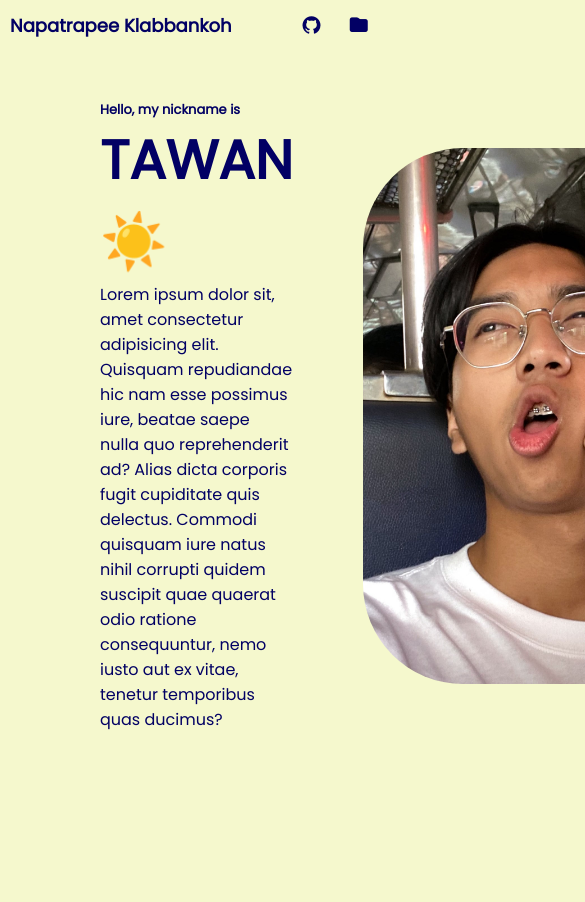
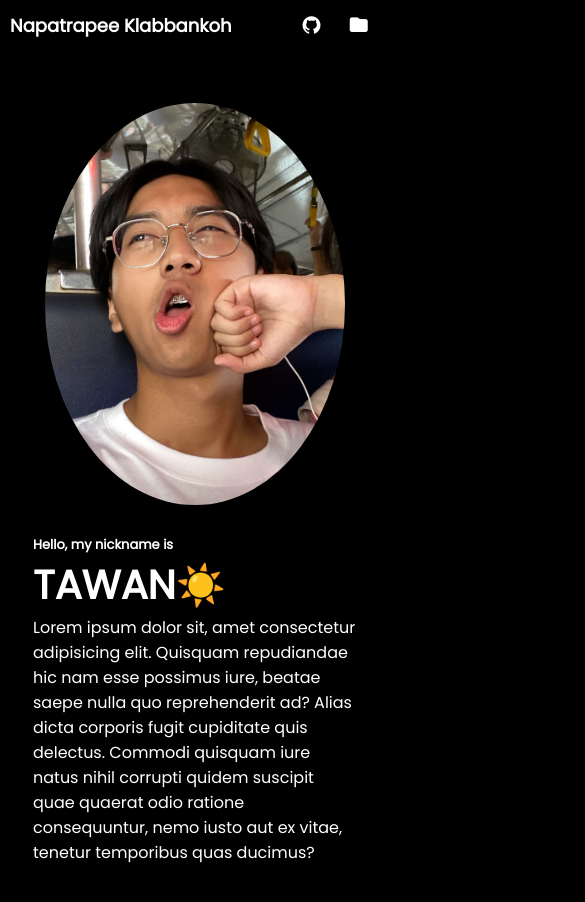
Before and after one commit to Ricebeater/My_Portfolio_Website, a plain HTML site: page index.html in a window 390 px wide. Shown: the top 902 px of the page, 585 px wide, since content can reach past the window. Before the commit the page ends 844 px from the top, so only its background shows below. Drawn offline with Linux system fonts and the light colour scheme.

Commit message:
Styling and Responsiveness

```diff
--- a/index.html
+++ b/index.html
@@ -51,7 +51,7 @@
             </div>
 
             <div class="headshot">
-                <img src="Pic_webp/IMG_6798_jpg.jpg" alt="Poster" style="width: 400px; height: auto;">
+                <img src="Pic_webp/IMG_6798_jpg.jpg" alt="Poster">
             </div>
         </section>
 
--- a/style.css
+++ b/style.css
@@ -1,7 +1,7 @@
 :root{
-    --text-color: #020064;
+    --text-color: #ffffff;
     --link-color: #4a76ee;
-    --background-color: #f5f8cd;
+    --background-color: #000000;
 }
 
 html{
@@ -67,7 +67,7 @@ nav .right a span{
 }
 
 .hero-section .text{
-    padding: 0 50px;
+    padding: 0 30px;
     flex: 9;
 }
 
@@ -82,11 +82,44 @@ nav .right a span{
 .hero-section .headshot{
     display: flex;
     justify-content: right;
+    margin-right: 30px;
+    margin-bottom: 10px;
     flex: 3;
 }
 
 .hero-section .headshot img{
-    border-radius: 100px;
+    width: 350px;
+    border-radius: 50%;
+}
+
+@media (max-width: 890px){
+    .hero-section{
+        flex-direction: column-reverse;
+        justify-content: center;
+        margin-right: 0;
+    }
+
+    .hero-section {
+        padding: 20px;
+    }
+
+    .hero-section .headshot{
+        margin-right: 0;
+    }
+
+    .hero-section .headshot img{
+        width: 300px;
+    }
+}
+
+@media (max-width: 430px){
+    .hero-section{
+        padding: 3px;
+    }
+
+    .hero-section .text h2{
+        font-size: 40px;
+    }
 }
 
 @media (max-width: 700px){
```
